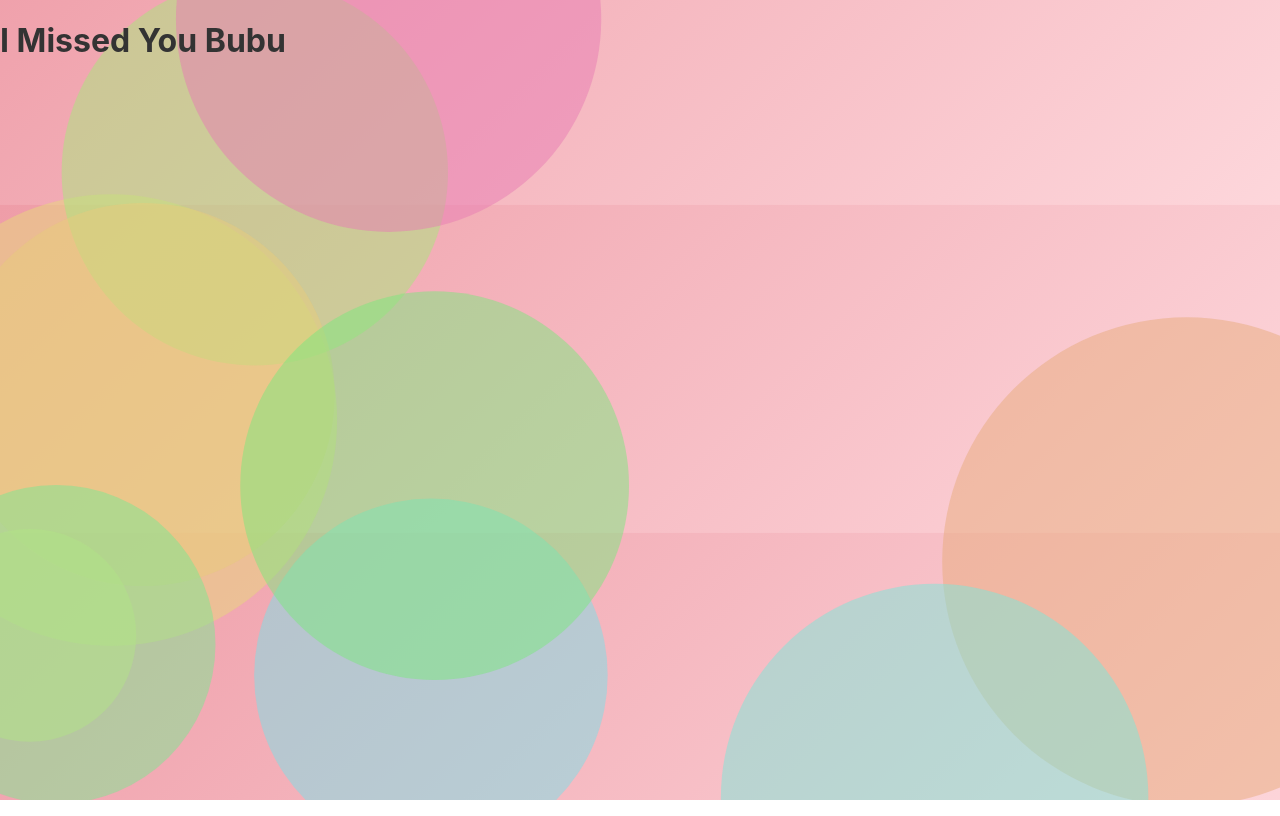
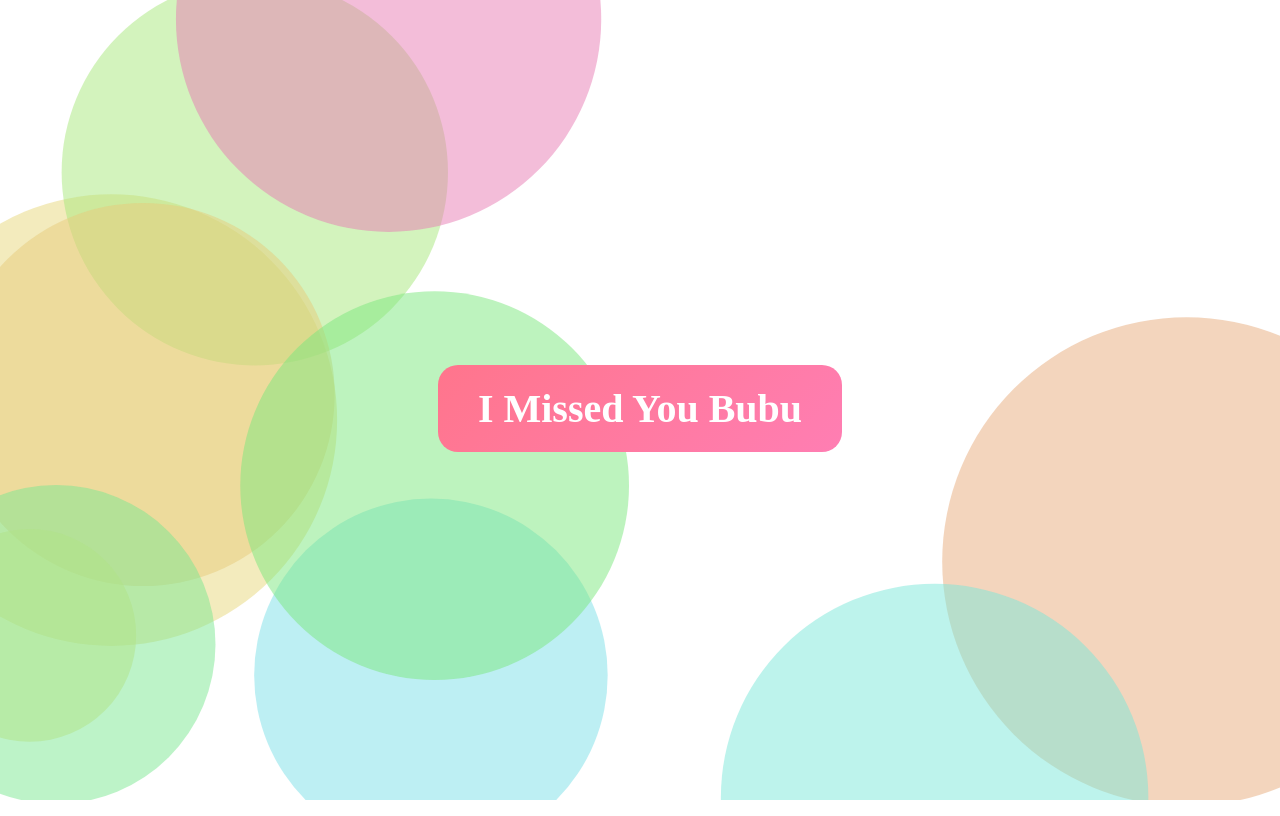
Before and after one commit to yxbudgqjdqdxq/idk, a Next.js app: page / in a window 1280 px wide. Built offline with nearby package versions, Linux system fonts and the light colour scheme.

Commit message:
Update globals.css

```diff
--- a/styles/globals.css
+++ b/styles/globals.css
@@ -1,31 +1,38 @@
-body {
-  margin: 0;
-  font-family: -apple-system, BlinkMacSystemFont, 'Segoe UI', Roboto, sans-serif;
-  background: linear-gradient(-45deg, #ffdde1, #ee9ca7, #fad0c4, #fbc2eb);
-  background-size: 400% 400%;
-  animation: gradient 15s ease infinite;
-  color: #333;
+.landing {
+  display: flex;
+  justify-content: center;
+  align-items: center;
+  height: 100vh;
 }
 
-@keyframes gradient {
-  0% { background-position: 0% 50%; }
-  50% { background-position: 100% 50%; }
-  100% { background-position: 0% 50%; }
+.landing-button {
+  font-size: 2.5rem;
+  font-weight: bold;
+  color: white;
+  padding: 20px 40px;
+  border-radius: 20px;
+  background: linear-gradient(135deg, #ff758c, #ff7eb3);
+  cursor: pointer;
+  transition: transform 0.3s ease, box-shadow 0.3s ease;
+}
+.landing-button:hover {
+  transform: scale(1.05);
+  box-shadow: 0 0 30px rgba(255, 118, 168, 0.6);
 }
 
 button {
   margin: 10px;
-  padding: 12px 20px;
+  padding: 15px 25px;
   border: none;
   border-radius: 12px;
-  font-size: 1.1em;
+  font-size: 1.2em;
   font-weight: bold;
-  background: rgba(255, 255, 255, 0.2);
-  color: #fff;
+  color: white;
+  background: linear-gradient(135deg, #a18cd1, #fbc2eb);
   cursor: pointer;
-  transition: transform 0.2s ease;
+  transition: transform 0.3s ease, box-shadow 0.3s ease;
 }
 button:hover {
-  transform: scale(1.05);
-  background: rgba(255, 255, 255, 0.3);
+  transform: translateY(-3px);
+  box-shadow: 0 8px 20px rgba(0, 0, 0, 0.2);
 }
```
